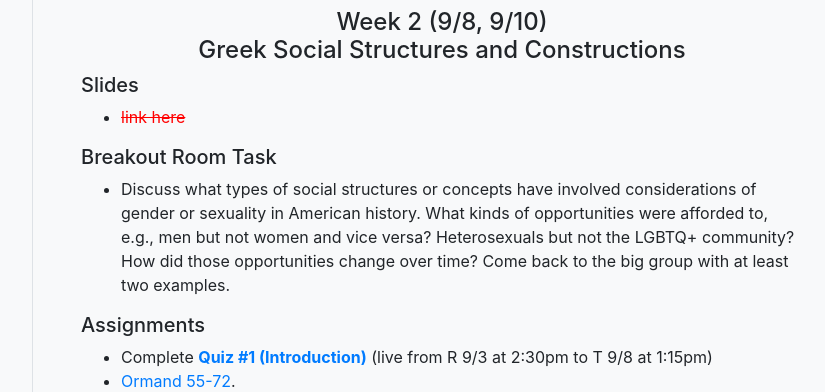
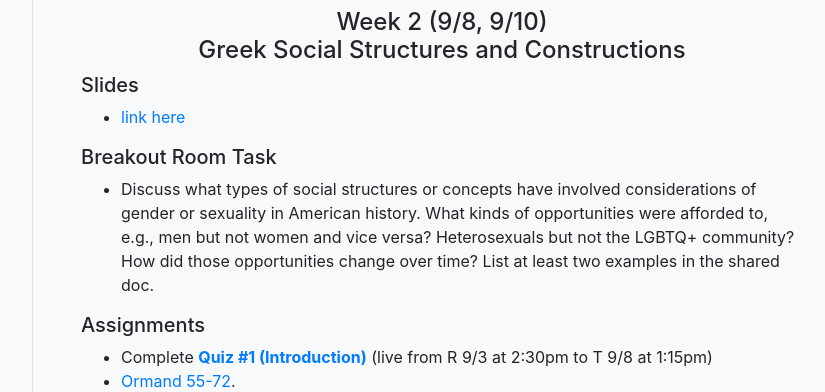
Before and after one commit to DLibatique/f20_courses, a Django app: template clas199/templates/clas199/pages/schedule.html in a window 1280 px wide. Shown: the part 740-1132 px from the top of the page, without its empty margins (335-1160 px from the left). Run offline with Django 3.2, Linux system fonts and the light colour scheme; the template is opened without the code that fills it, so the values that code supplies are empty; some libraries are stand-ins or nearby versions.

Commit message:
added week 2 slides and edited BR prompt

```diff
--- a/clas199/templates/clas199/pages/schedule.html
+++ b/clas199/templates/clas199/pages/schedule.html
@@ -98,12 +98,12 @@
 
     <h5>Slides</h5>
     <ul>
-      <li><a href="#">link here</a></li>
+      <li><a href="https://drive.google.com/file/d/19VHPTAHTeskLe0OjTlk0HqyEKx-AhIJV/view?usp=sharing">link here</a></li>
     </ul>
 
     <h5>Breakout Room Task</h5>
     <ul>
-      <li>Discuss what types of social structures or concepts have involved considerations of gender or sexuality in American history. What kinds of opportunities were afforded to, e.g., men but not women and vice versa? Heterosexuals but not the LGBTQ+ community? How did those opportunities change over time? Come back to the big group with at least two examples.</li>
+      <li>Discuss what types of social structures or concepts have involved considerations of gender or sexuality in American history. What kinds of opportunities were afforded to, e.g., men but not women and vice versa? Heterosexuals but not the LGBTQ+ community? How did those opportunities change over time? List at least two examples in the shared doc.</li>
     </ul>
 
     <h5>Assignments</h5>
```
